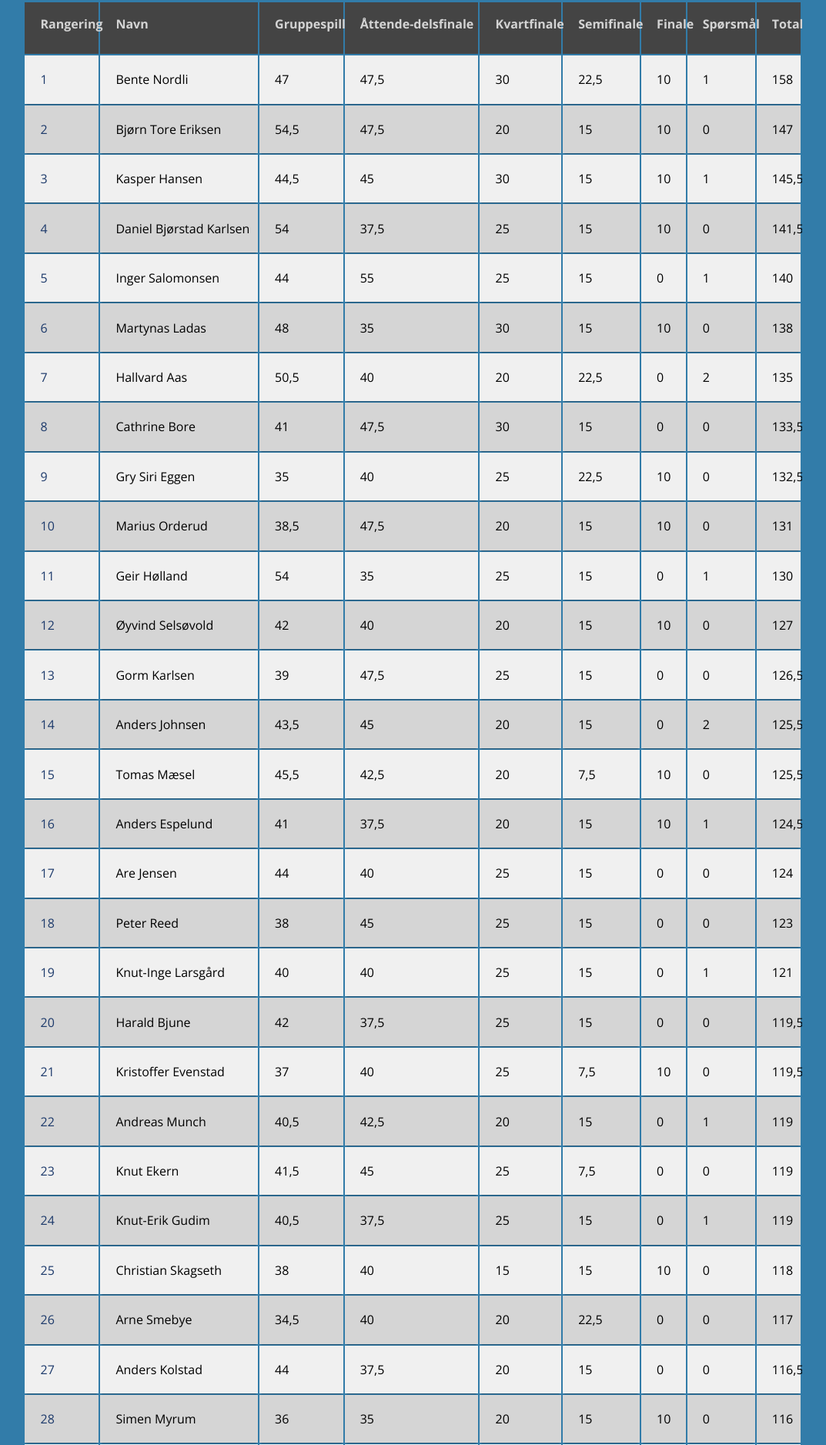
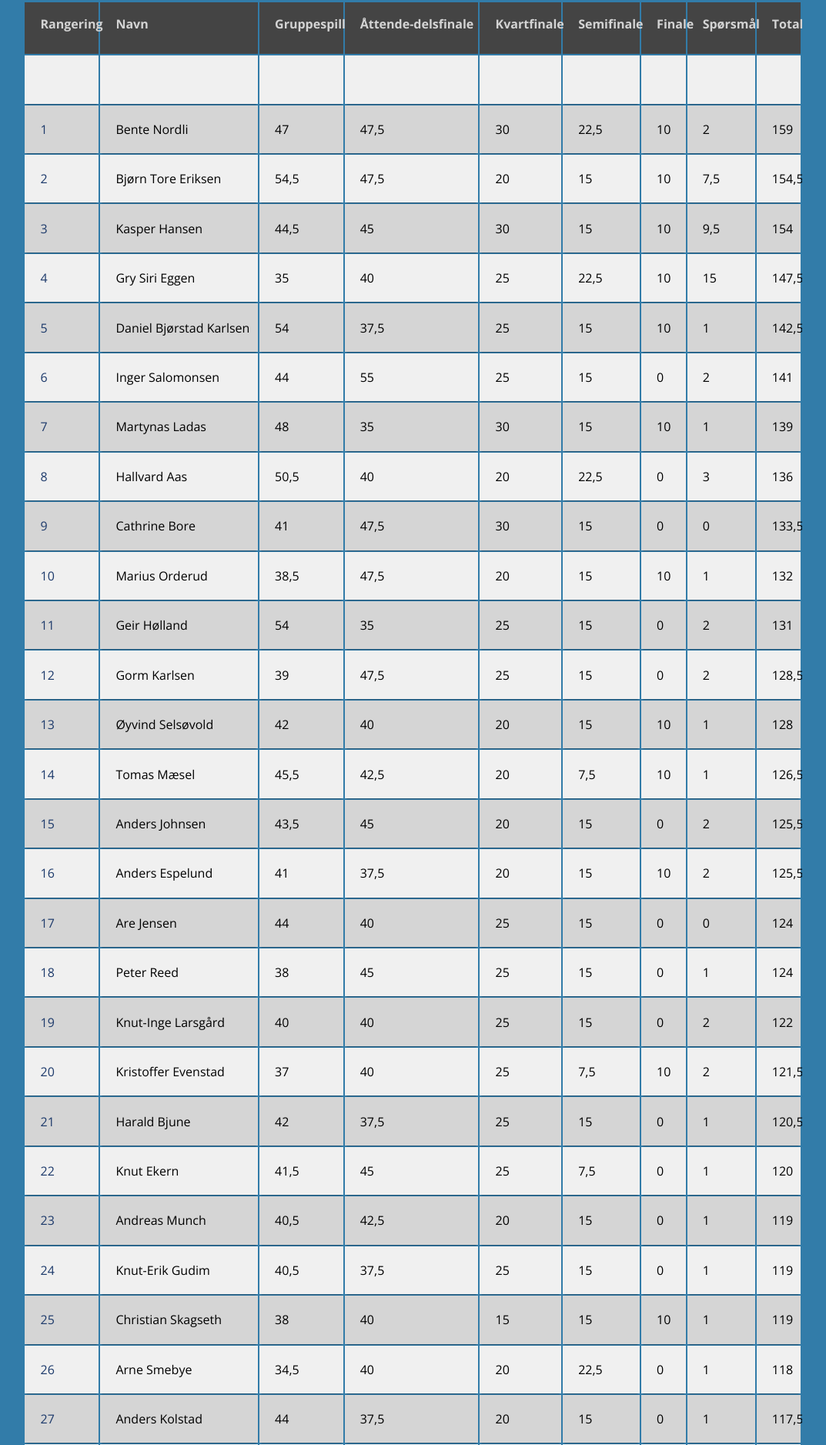
Before and after one commit to tietoem/tietoem.github.io, a plain HTML site: page index.html in a window 1280 px wide. Shown: the part 227-2104 px from the top of the page at 77% size, without its empty margins (104-1177 px from the left). Drawn offline with nearby package versions, Linux system fonts and the light colour scheme.

Commit message:
Updated values
With winner of final and questions

```diff
--- a/index.html
+++ b/index.html
@@ -17,49 +17,51 @@
 
         <thead><tr><th><h1>Rangering</h1></th><th><h1>Navn</h1></th><th><h1>Gruppespill</h1></th><th><h1>Åttende-delsfinale</h1></th><th><h1>Kvartfinale</h1></th><th><h1>Semifinale</h1></th><th><h1>Finale</h1></th><th><h1>Spørsmål</h1></th><th><h1>Totalt</h1></th></tr></thead>
         <tbody>
-            <tr><td>1</td><td>Bente Nordli</td><td>47</td><td>47,5</td><td>30</td><td>22,5</td><td>10</td><td>1</td><td>158</td></tr>
-            <tr><td>2</td><td>Bjørn Tore Eriksen</td><td>54,5</td><td>47,5</td><td>20</td><td>15</td><td>10</td><td>0</td><td>147</td></tr>
-            <tr><td>3</td><td>Kasper Hansen</td><td>44,5</td><td>45</td><td>30</td><td>15</td><td>10</td><td>1</td><td>145,5</td></tr>
-            <tr><td>4</td><td>Daniel Bjørstad Karlsen</td><td>54</td><td>37,5</td><td>25</td><td>15</td><td>10</td><td>0</td><td>141,5</td></tr>
-            <tr><td>5</td><td>Inger Salomonsen</td><td>44</td><td>55</td><td>25</td><td>15</td><td>0</td><td>1</td><td>140</td></tr>
-            <tr><td>6</td><td>Martynas Ladas</td><td>48</td><td>35</td><td>30</td><td>15</td><td>10</td><td>0</td><td>138</td></tr>
-            <tr><td>7</td><td>Hallvard Aas</td><td>50,5</td><td>40</td><td>20</td><td>22,5</td><td>0</td><td>2</td><td>135</td></tr>
-            <tr><td>8</td><td>Cathrine Bore</td><td>41</td><td>47,5</td><td>30</td><td>15</td><td>0</td><td>0</td><td>133,5</td></tr>
-            <tr><td>9</td><td>Gry Siri Eggen</td><td>35</td><td>40</td><td>25</td><td>22,5</td><td>10</td><td>0</td><td>132,5</td></tr>
-            <tr><td>10</td><td>Marius Orderud</td><td>38,5</td><td>47,5</td><td>20</td><td>15</td><td>10</td><td>0</td><td>131</td></tr>
-            <tr><td>11</td><td>Geir Hølland</td><td>54</td><td>35</td><td>25</td><td>15</td><td>0</td><td>1</td><td>130</td></tr>
-            <tr><td>12</td><td>Øyvind Selsøvold</td><td>42</td><td>40</td><td>20</td><td>15</td><td>10</td><td>0</td><td>127</td></tr>
-            <tr><td>13</td><td>Gorm Karlsen</td><td>39</td><td>47,5</td><td>25</td><td>15</td><td>0</td><td>0</td><td>126,5</td></tr>
-            <tr><td>14</td><td>Anders Johnsen</td><td>43,5</td><td>45</td><td>20</td><td>15</td><td>0</td><td>2</td><td>125,5</td></tr>
-            <tr><td>15</td><td>Tomas Mæsel</td><td>45,5</td><td>42,5</td><td>20</td><td>7,5</td><td>10</td><td>0</td><td>125,5</td></tr>
-            <tr><td>16</td><td>Anders Espelund</td><td>41</td><td>37,5</td><td>20</td><td>15</td><td>10</td><td>1</td><td>124,5</td></tr>
+            <tr><td>&nbsp;</td><td>&nbsp;</td><td>&nbsp;</td><td>&nbsp;</td><td>&nbsp;</td><td>&nbsp;</td><td>&nbsp;</td><td>&nbsp;</td><td>&nbsp;</td></tr>
+            <tr><td>1</td><td>Bente Nordli</td><td>47</td><td>47,5</td><td>30</td><td>22,5</td><td>10</td><td>2</td><td>159</td></tr>
+            <tr><td>2</td><td>Bjørn Tore Eriksen</td><td>54,5</td><td>47,5</td><td>20</td><td>15</td><td>10</td><td>7,5</td><td>154,5</td></tr>
+            <tr><td>3</td><td>Kasper Hansen</td><td>44,5</td><td>45</td><td>30</td><td>15</td><td>10</td><td>9,5</td><td>154</td></tr>
+            <tr><td>4</td><td>Gry Siri Eggen</td><td>35</td><td>40</td><td>25</td><td>22,5</td><td>10</td><td>15</td><td>147,5</td></tr>
+            <tr><td>5</td><td>Daniel Bjørstad Karlsen</td><td>54</td><td>37,5</td><td>25</td><td>15</td><td>10</td><td>1</td><td>142,5</td></tr>
+            <tr><td>6</td><td>Inger Salomonsen</td><td>44</td><td>55</td><td>25</td><td>15</td><td>0</td><td>2</td><td>141</td></tr>
+            <tr><td>7</td><td>Martynas Ladas</td><td>48</td><td>35</td><td>30</td><td>15</td><td>10</td><td>1</td><td>139</td></tr>
+            <tr><td>8</td><td>Hallvard Aas</td><td>50,5</td><td>40</td><td>20</td><td>22,5</td><td>0</td><td>3</td><td>136</td></tr>
+            <tr><td>9</td><td>Cathrine Bore</td><td>41</td><td>47,5</td><td>30</td><td>15</td><td>0</td><td>0</td><td>133,5</td></tr>
+            <tr><td>10</td><td>Marius Orderud</td><td>38,5</td><td>47,5</td><td>20</td><td>15</td><td>10</td><td>1</td><td>132</td></tr>
+            <tr><td>11</td><td>Geir Hølland</td><td>54</td><td>35</td><td>25</td><td>15</td><td>0</td><td>2</td><td>131</td></tr>
+            <tr><td>12</td><td>Gorm Karlsen</td><td>39</td><td>47,5</td><td>25</td><td>15</td><td>0</td><td>2</td><td>128,5</td></tr>
+            <tr><td>13</td><td>Øyvind Selsøvold</td><td>42</td><td>40</td><td>20</td><td>15</td><td>10</td><td>1</td><td>128</td></tr>
+            <tr><td>14</td><td>Tomas Mæsel</td><td>45,5</td><td>42,5</td><td>20</td><td>7,5</td><td>10</td><td>1</td><td>126,5</td></tr>
+            <tr><td>15</td><td>Anders Johnsen</td><td>43,5</td><td>45</td><td>20</td><td>15</td><td>0</td><td>2</td><td>125,5</td></tr>
+            <tr><td>16</td><td>Anders Espelund</td><td>41</td><td>37,5</td><td>20</td><td>15</td><td>10</td><td>2</td><td>125,5</td></tr>
             <tr><td>17</td><td>Are Jensen</td><td>44</td><td>40</td><td>25</td><td>15</td><td>0</td><td>0</td><td>124</td></tr>
-            <tr><td>18</td><td>Peter Reed</td><td>38</td><td>45</td><td>25</td><td>15</td><td>0</td><td>0</td><td>123</td></tr>
-            <tr><td>19</td><td>Knut-Inge Larsgård</td><td>40</td><td>40</td><td>25</td><td>15</td><td>0</td><td>1</td><td>121</td></tr>
-            <tr><td>20</td><td>Harald Bjune</td><td>42</td><td>37,5</td><td>25</td><td>15</td><td>0</td><td>0</td><td>119,5</td></tr>
-            <tr><td>21</td><td>Kristoffer Evenstad</td><td>37</td><td>40</td><td>25</td><td>7,5</td><td>10</td><td>0</td><td>119,5</td></tr>
-            <tr><td>22</td><td>Andreas Munch</td><td>40,5</td><td>42,5</td><td>20</td><td>15</td><td>0</td><td>1</td><td>119</td></tr>
-            <tr><td>23</td><td>Knut Ekern</td><td>41,5</td><td>45</td><td>25</td><td>7,5</td><td>0</td><td>0</td><td>119</td></tr>
+            <tr><td>18</td><td>Peter Reed</td><td>38</td><td>45</td><td>25</td><td>15</td><td>0</td><td>1</td><td>124</td></tr>
+            <tr><td>19</td><td>Knut-Inge Larsgård</td><td>40</td><td>40</td><td>25</td><td>15</td><td>0</td><td>2</td><td>122</td></tr>
+            <tr><td>20</td><td>Kristoffer Evenstad</td><td>37</td><td>40</td><td>25</td><td>7,5</td><td>10</td><td>2</td><td>121,5</td></tr>
+            <tr><td>21</td><td>Harald Bjune</td><td>42</td><td>37,5</td><td>25</td><td>15</td><td>0</td><td>1</td><td>120,5</td></tr>
+            <tr><td>22</td><td>Knut Ekern</td><td>41,5</td><td>45</td><td>25</td><td>7,5</td><td>0</td><td>1</td><td>120</td></tr>
+            <tr><td>23</td><td>Andreas Munch</td><td>40,5</td><td>42,5</td><td>20</td><td>15</td><td>0</td><td>1</td><td>119</td></tr>
             <tr><td>24</td><td>Knut-Erik Gudim</td><td>40,5</td><td>37,5</td><td>25</td><td>15</td><td>0</td><td>1</td><td>119</td></tr>
-            <tr><td>25</td><td>Christian Skagseth</td><td>38</td><td>40</td><td>15</td><td>15</td><td>10</td><td>0</td><td>118</td></tr>
-            <tr><td>26</td><td>Arne Smebye</td><td>34,5</td><td>40</td><td>20</td><td>22,5</td><td>0</td><td>0</td><td>117</td></tr>
-            <tr><td>27</td><td>Anders Kolstad</td><td>44</td><td>37,5</td><td>20</td><td>15</td><td>0</td><td>0</td><td>116,5</td></tr>
+            <tr><td>25</td><td>Christian Skagseth</td><td>38</td><td>40</td><td>15</td><td>15</td><td>10</td><td>1</td><td>119</td></tr>
+            <tr><td>26</td><td>Arne Smebye</td><td>34,5</td><td>40</td><td>20</td><td>22,5</td><td>0</td><td>1</td><td>118</td></tr>
+            <tr><td>27</td><td>Anders Kolstad</td><td>44</td><td>37,5</td><td>20</td><td>15</td><td>0</td><td>1</td><td>117,5</td></tr>
             <tr><td>28</td><td>Simen Myrum</td><td>36</td><td>35</td><td>20</td><td>15</td><td>10</td><td>0</td><td>116</td></tr>
-            <tr><td>29</td><td>Trond Bjørseth</td><td>34,5</td><td>42,5</td><td>20</td><td>15</td><td>0</td><td>0</td><td>112</td></tr>
-            <tr><td>30</td><td>Sindre Bendixen</td><td>36,5</td><td>37,5</td><td>20</td><td>15</td><td>0</td><td>1</td><td>110</td></tr>
-            <tr><td>31</td><td>Mads Johannessen</td><td>38,5</td><td>40</td><td>15</td><td>15</td><td>0</td><td>1</td><td>109,5</td></tr>
-            <tr><td>32</td><td>Hilde Jenssen</td><td>34</td><td>40</td><td>20</td><td>15</td><td>0</td><td>0</td><td>109</td></tr>
-            <tr><td>33</td><td>Håvard Haug Hanssen</td><td>36,5</td><td>37,5</td><td>20</td><td>15</td><td>0</td><td>0</td><td>109</td></tr>
+            <tr><td>29</td><td>Trond Bjørseth</td><td>34,5</td><td>42,5</td><td>20</td><td>15</td><td>0</td><td>1</td><td>113</td></tr>
+            <tr><td>30</td><td>Sindre Bendixen</td><td>36,5</td><td>37,5</td><td>20</td><td>15</td><td>0</td><td>2</td><td>111</td></tr>
+            <tr><td>31</td><td>Hilde Jenssen</td><td>34</td><td>40</td><td>20</td><td>15</td><td>0</td><td>2</td><td>111</td></tr>
+            <tr><td>32</td><td>Håvard Haug Hanssen</td><td>36,5</td><td>37,5</td><td>20</td><td>15</td><td>0</td><td>1</td><td>110</td></tr>
+            <tr><td>33</td><td>Mads Johannessen</td><td>38,5</td><td>40</td><td>15</td><td>15</td><td>0</td><td>1</td><td>109,5</td></tr>
             <tr><td>34</td><td>Andreas Hetland</td><td>37,5</td><td>35</td><td>20</td><td>15</td><td>0</td><td>0</td><td>107,5</td></tr>
-            <tr><td>35</td><td>Heidi Østli</td><td>39</td><td>35</td><td>15</td><td>7,5</td><td>10</td><td>0</td><td>106,5</td></tr>
-            <tr><td>36</td><td>Christopher Lid</td><td>41</td><td>35</td><td>15</td><td>15</td><td>0</td><td>0</td><td>106</td></tr>
-            <tr><td>37</td><td>Rune Lysbakken</td><td>35</td><td>32,5</td><td>20</td><td>7,5</td><td>10</td><td>1</td><td>106</td></tr>
+            <tr><td>35</td><td>Rune Lysbakken</td><td>35</td><td>32,5</td><td>20</td><td>7,5</td><td>10</td><td>2</td><td>107</td></tr>
+            <tr><td>36</td><td>Heidi Østli</td><td>39</td><td>35</td><td>15</td><td>7,5</td><td>10</td><td>0</td><td>106,5</td></tr>
+            <tr><td>37</td><td>Christopher Lid</td><td>41</td><td>35</td><td>15</td><td>15</td><td>0</td><td>0</td><td>106</td></tr>
             <tr><td>38</td><td>Eirik Rathe</td><td>31,5</td><td>37,5</td><td>20</td><td>15</td><td>0</td><td>0</td><td>104</td></tr>
             <tr><td>39</td><td>Krister Koen</td><td>35</td><td>30</td><td>20</td><td>15</td><td>0</td><td>0</td><td>100</td></tr>
             <tr><td>40</td><td>Tone Fosser</td><td>25</td><td>25</td><td>20</td><td>15</td><td>10</td><td>1</td><td>96</td></tr>
             <tr><td>41</td><td>Espen Nergaard</td><td>37</td><td>30</td><td>20</td><td>7,5</td><td>0</td><td>0</td><td>94,5</td></tr>
 
-    </tbody></table>
+        </tbody>
+    </table>
 
 </body>
 </html>
```
Lines whose indentation alone changed are shown as unchanged.
